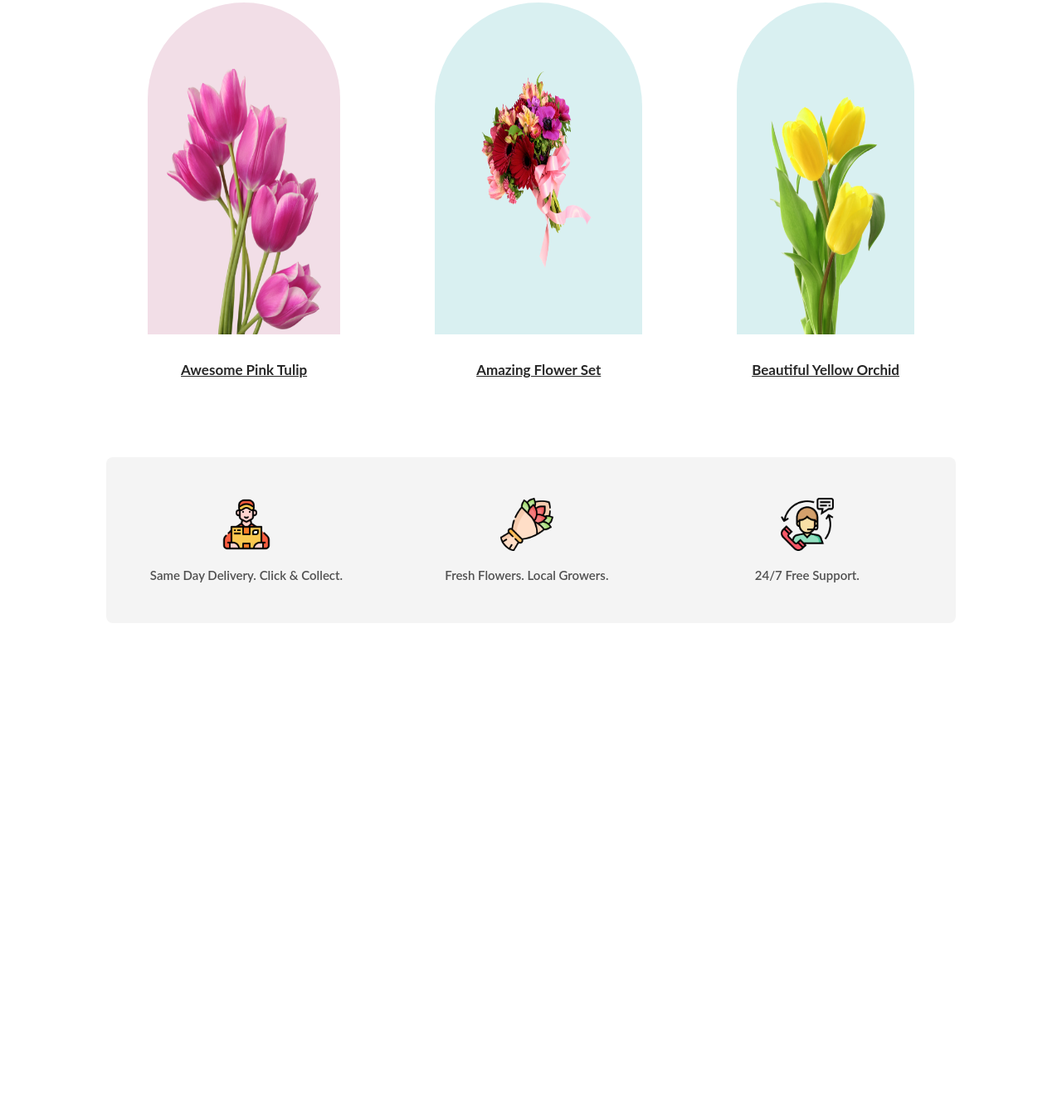
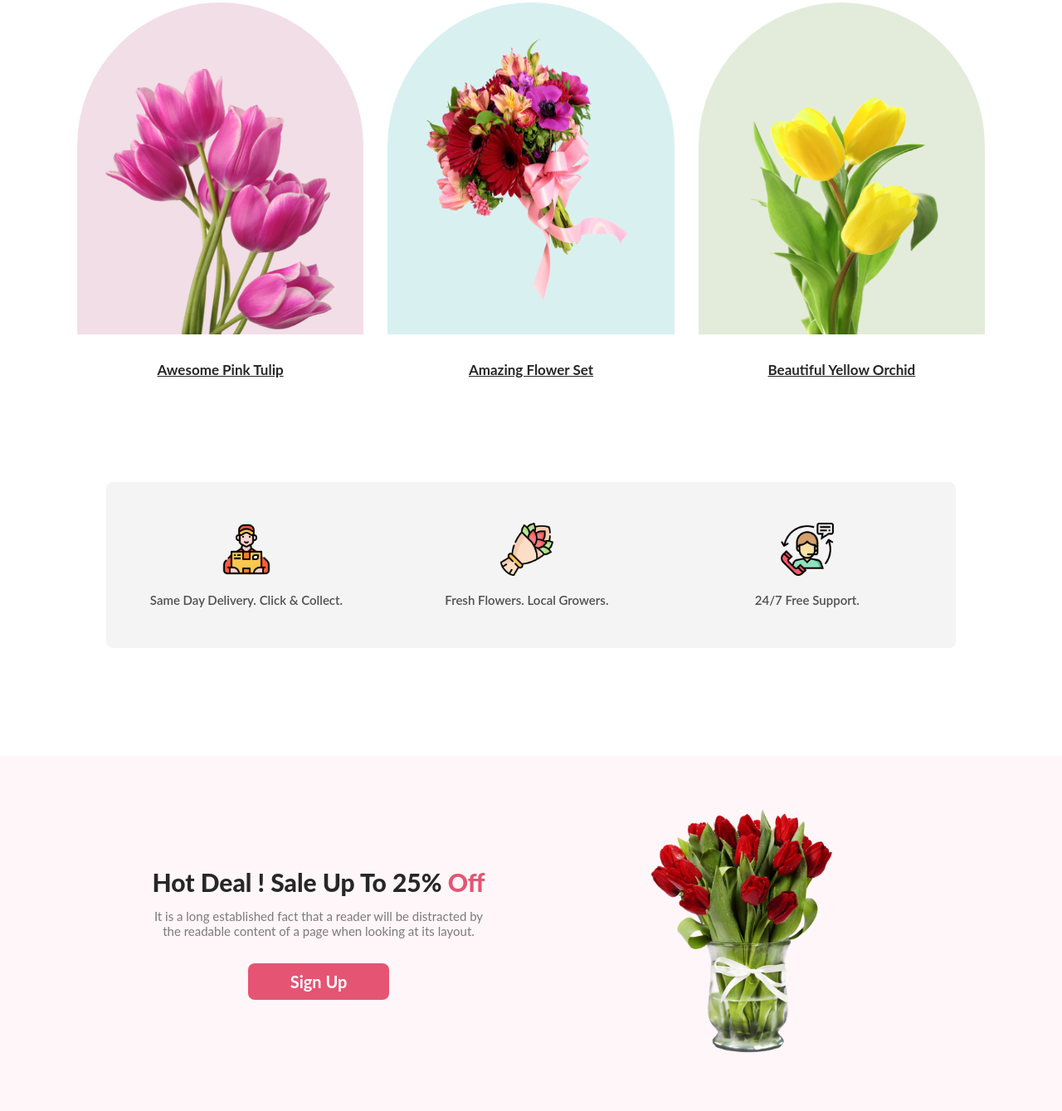
Before and after one commit to yasin-arafat-389/flower-shop, a plain HTML site: page index.html in a window 1280 px wide. Shown: the part 833-2172 px from the top of the page at 83% size. Before the commit the page ends 1634 px from the top, so only its background shows below. Drawn offline with Linux system fonts and the light colour scheme.

Commit message:
Hot deals section added

```diff
--- a/index.html
+++ b/index.html
@@ -43,25 +43,17 @@
         <div class="flower-boxes">
             <!-- flower 1 -->
             <div class="flower-info">
-                <div class="flower-1">
-                <img src="./images/pngwing 6.png" alt="">
-                </div>
+                <div class="flower-1"></div>
                 <p class="flower-name">Awesome Pink Tulip</p>
             </div>
-
             <!-- flower 2 -->
             <div class="flower-info">
-                <div class="flower-2">
-                <img src="./images/pngwing 5.png" alt="">
-                </div>
+                <div class="flower-2"></div>
                 <p class="flower-name">Amazing Flower Set</p>
             </div>
-
             <!-- flower 3 -->
             <div class="flower-info">
-                <div class="flower-3">
-                    <img src="./images/pngwing 7.png" alt="">
-                </div>
+                <div class="flower-3"></div>
                 <p class="flower-name">Beautiful Yellow Orchid</p>
             </div>
         </div>
@@ -84,5 +76,20 @@
             </div>
         </div>
     </section>
+
+    <!-- Hot Deal Section -->
+    <section class="hot-deal">
+      <div class="deal-wrapper">
+        <div class="deal-content">
+          <h2>Hot Deal ! Sale Up To 25% <span>Off</span></h2>
+          <p>It is a long established fact that a reader will be distracted by the readable content of a page when looking at its layout.</p>
+          <button class="banner-button">Sign Up</button>
+        </div>
+        <div class="deal-image">
+          <img src="./images/pngwing 8.png" alt="">
+        </div>
+      </div>
+
+    </section>
   </body>
 </html>
--- a/styles/style.css
+++ b/styles/style.css
@@ -77,7 +77,6 @@
     margin: auto;
     margin-top: 100px;
     height: 600px;
-    margin-bottom: 100px;
 }
 
 .flowers-content{
@@ -114,6 +113,10 @@
     margin-top: 65px;
 }
 
+.flower-info{
+    width: 30%;
+}
+
 .flower-1{
     width: 100%;
     height: 400px;
@@ -122,12 +125,10 @@
     display: flex;
     justify-content: center;
     align-items: flex-end;
-}
-
-.flower-1 img{
-    width: 80%;
-    height: 80%;
-    display: flex;
+    background-image: url("/images/pngwing\ 6.png");
+    background-repeat: no-repeat;
+    background-size: 80% 80%;
+    background-position: bottom center;
 }
 
 .flower-2{
@@ -137,30 +138,25 @@
     background: rgba(5, 151, 160, 0.15);
     display: flex;
     justify-content: center;
-    align-items: center;
-    margin-right: 10px;
-}
-
-.flower-2 img{
-    width: 60%;
-    height: 60%;
-    display: flex;
+    align-items: flex-end;
+    background-image: url("/images/pngwing\ 5.png");
+    background-repeat: no-repeat;
+    background-size: 80% 80%;
+    background-position: center center;
 }
 
 .flower-3{
     width: 100%;
     height: 400px;
     border-radius: 300px 300px 0px 0px;
-    background: rgba(5, 151, 160, 0.15);
+    background: rgba(71, 125, 17, 0.15);
     display: flex;
     justify-content: center;
     align-items: flex-end;
-}
-
-.flower-3 img{
-    width: 80%;
-    height: 80%;
-    display: flex;
+    background-image: url("/images/pngwing\ 7.png");
+    background-repeat: no-repeat;
+    background-size: 80% 80%;
+    background-position: bottom center;
 }
 
 .flower-name{
@@ -177,11 +173,14 @@
 
 
 /* Our services styles */
+.Services{
+    margin-top: 130px;
+}
+
 .services-container{
     width: 80%;
     height: 200px;
     margin: auto;
-    margin-bottom: 50px;
     border-radius: 8px;
     background: rgba(39, 39, 39, 0.05);
     display: flex;
@@ -211,3 +210,59 @@
     font-weight: 600;
     padding-top: 20px;
 }
+
+/* Hot deals styles */
+.hot-deal{
+    width: 100%;
+    background: rgba(229, 84, 115, 0.05);
+    margin-top: 130px;
+}
+
+.deal-wrapper{
+    width: 80%;
+    display: flex;
+    margin: auto;
+    align-items: center;
+    padding: 60px 0px;
+}
+
+.deal-content{
+    width: 50%;
+    text-align: center;
+}
+
+.deal-content h2{
+    color: #272727;
+    font-family: Lato;
+    font-size: 30px;
+    font-style: normal;
+    font-weight: 800;
+    line-height: normal;
+}
+
+.deal-content h2 span{
+    color: #E55473;
+}
+
+.deal-content p{
+    color: rgba(39, 39, 39, 0.60);
+    text-align: center;
+    font-family: Lato;
+    font-size: 15px;
+    font-style: normal;
+    width: 82%;
+    margin: auto;
+    font-weight: 400;
+    padding-top: 14px;
+    padding-bottom: 30px;
+}
+
+
+.deal-image{
+    width: 50%;
+    text-align: center;
+}
+
+.deal-image img{
+    width: 45%;
+}
```
